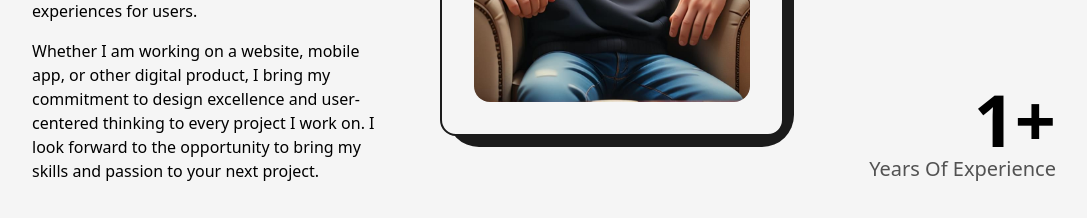
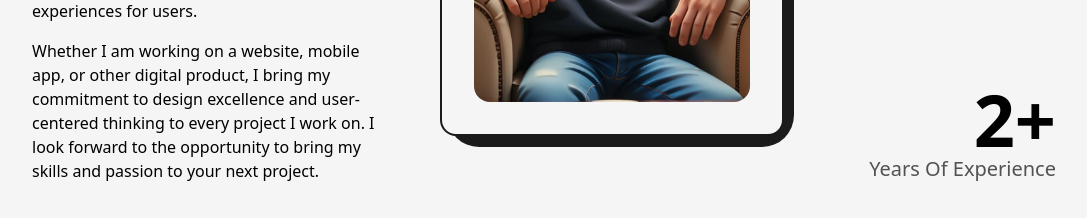
Before and after one commit to IdanKfir/NextJS-portfolio, a Next.js app: page /about in a window 1280 px wide. Shown: the part 733-951 px from the top of the page, without its empty margins (96-1183 px from the left). Built offline with nearby package versions, Linux system fonts and the light colour scheme.

Commit message:
Experience-Changed

```diff
--- a/src/pages/about.js
+++ b/src/pages/about.js
@@ -111,7 +111,7 @@ const about = () => {
               </div>
               <div className='flex flex-col items-end justify-center xl:items-center'>
                 <span className='inline-block text-7xl font-bold md:text-6xl sm:text-5xl xs:text-4xl'>
-                  <AnimatedNumbers value={1} />+
+                  <AnimatedNumbers value={2} />+
                 </span>
                 <h2 className='text-xl font-medium capitalize text-dark/75 dark:text-light/75 xl:text-center md:text-lg sm:text-base xs:text-sm'>
                   years of experience
```
